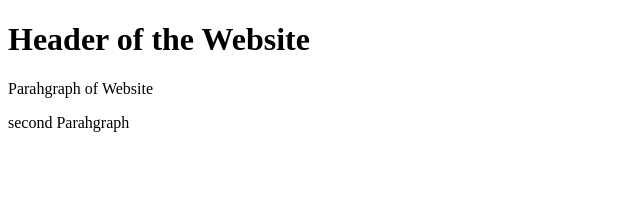
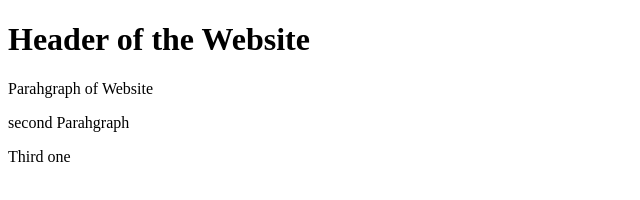
Before and after one commit to kamalyadav11/git-test, a website: page index.html in a window 1280 px wide. Shown: the full height of the page, 0-640 px from the left. Drawn offline with Linux system fonts and the light colour scheme.

Commit message:
second commit

```diff
--- a/index.html
+++ b/index.html
@@ -8,5 +8,6 @@
     <h1>Header of the Website</h1>
     <p>Parahgraph of Website</p>
     <p>second Parahgraph</p>
+    <p>Third one</p>
   </body>
 </html>
```
